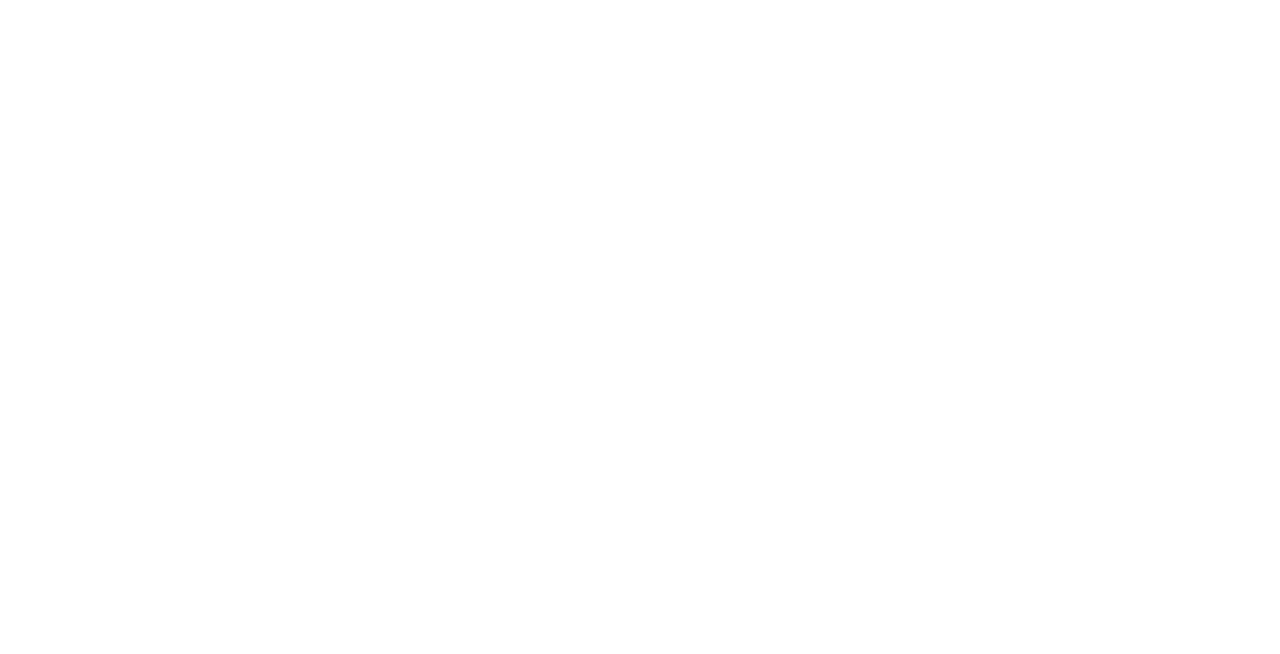
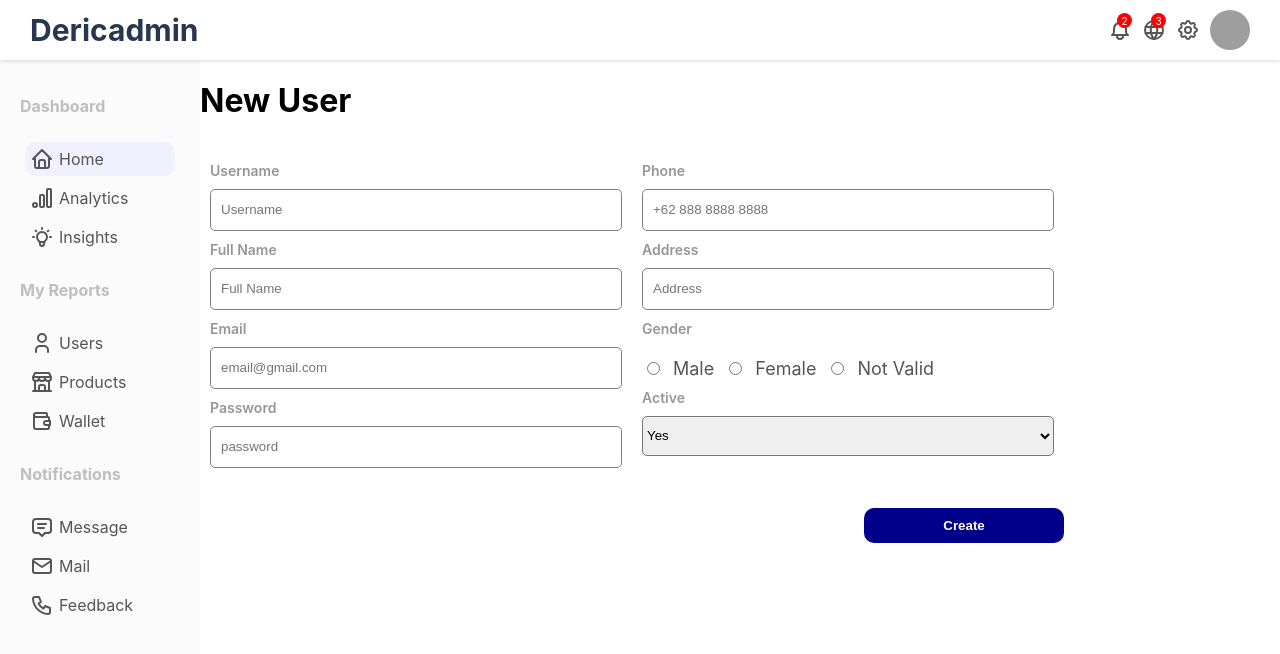
Before and after one commit to muhammadderic/admin_dashboard--ReactJS, a React (Create React App) app: page /newUser in a window 1280 px wide. Before the commit this address had no page. Shown: the top 654 px of the page. Built offline with nearby package versions, Linux system fonts and the light colour scheme; grey boxes are pictures that could not be loaded.

Commit message:
Create new user page and styling it

```diff
--- a/src/App.js
+++ b/src/App.js
@@ -2,6 +2,7 @@
 import Home from "./pages/Home";
 import UserList from "./pages/UserList";
 import User from "./pages/User";
+import NewUser from "./pages/NewUser";
 import Topbar from "./components/Topbar";
 
 function App() {
@@ -12,6 +13,7 @@
           <Route path="/home" element={<Home />} />
           <Route path="/users" element={<UserList />} />
           <Route path="/user/:userId" element={<User />} />
+          <Route path="/newUser" element={<NewUser />} />
         </Route>
       </Routes>
     </BrowserRouter>
--- /dev/null
+++ b/src/pages/NewUser.jsx
@@ -0,0 +1,62 @@
+import "../styles/newuser.css";
+
+export default function NewUser() {
+  return (
+    <div className="newUser">
+      <h1 className="newUserTitle">New User</h1>
+      <form className="newUserForm">
+        <div className="newUserFormWrapper">
+          <div className="left">
+            <div className="newUserItem">
+              <label>Username</label>
+              <input type="text" placeholder="Username" />
+            </div>
+            <div className="newUserItem">
+              <label>Full Name</label>
+              <input type="text" placeholder="Full Name" />
+            </div>
+            <div className="newUserItem">
+              <label>Email</label>
+              <input type="email" placeholder="email@gmail.com" />
+            </div>
+            <div className="newUserItem">
+              <label>Password</label>
+              <input type="password" placeholder="password" />
+            </div>
+          </div>
+          <div className="right">
+            <div className="newUserItem">
+              <label>Phone</label>
+              <input type="text" placeholder="+62 888 8888 8888" />
+            </div>
+            <div className="newUserItem">
+              <label>Address</label>
+              <input type="text" placeholder="Address" />
+            </div>
+            <div className="newUserItem">
+              <label>Gender</label>
+              <div className="newUserGender">
+                <input type="radio" name="gender" id="male" value="male" />
+                <label for="male">Male</label>
+                <input type="radio" name="gender" id="female" value="female" />
+                <label for="female">Female</label>
+                <input type="radio" name="gender" id="other" value="other" />
+                <label for="other">Not Valid</label>
+              </div>
+            </div>
+            <div className="newUserItem">
+              <label>Active</label>
+              <select className="newUserSelect" name="active" id="active">
+                <option value="yes">Yes</option>
+                <option value="no">No</option>
+              </select>
+            </div>
+          </div>
+        </div>
+        <div className="buttonWrapper">
+          <button className="newUserButton">Create</button>
+        </div>
+      </form>
+    </div>
+  )
+}
--- /dev/null
+++ b/src/styles/newuser.css
@@ -0,0 +1,75 @@
+.newUser {
+  flex: 3;
+}
+
+.newUserForm {
+  width: 80%;
+  display: flex;
+  flex-direction: column;
+  flex-wrap: wrap;
+}
+
+.newUserFormWrapper {
+  display: grid;
+  grid-template-columns: 1fr 1fr;
+}
+
+.left,
+.right {
+  padding: 10px;
+}
+
+.newUserItem {
+  width: 100%;
+  margin-top: 10px;
+  margin-right: 20px;
+  display: flex;
+  flex-direction: column;
+}
+
+.newUserItem>label {
+  margin-bottom: 10px;
+  font-size: 14px;
+  font-weight: 600;
+  color: rgb(151, 150, 150);
+}
+
+.newUserItem>input {
+  height: 20px;
+  padding: 10px;
+  border: 1px solid gray;
+  border-radius: 5px;
+}
+
+.newUserGender>input {
+  margin-top: 15px;
+}
+
+.newUserGender>label {
+  margin: 10px;
+  font-size: 18px;
+  color: #555;
+}
+
+.newUserSelect {
+  width: 100%;
+  height: 40px;
+  border-radius: 5px;
+}
+
+.buttonWrapper {
+  display: flex;
+  justify-content: flex-end;
+}
+
+.newUserButton {
+  width: 200px;
+  padding: 10px 10px;
+  margin-top: 30px;
+  font-weight: 600;
+  background-color: darkblue;
+  color: white;
+  border: none;
+  border-radius: 10px;
+  cursor: pointer;
+}
```
